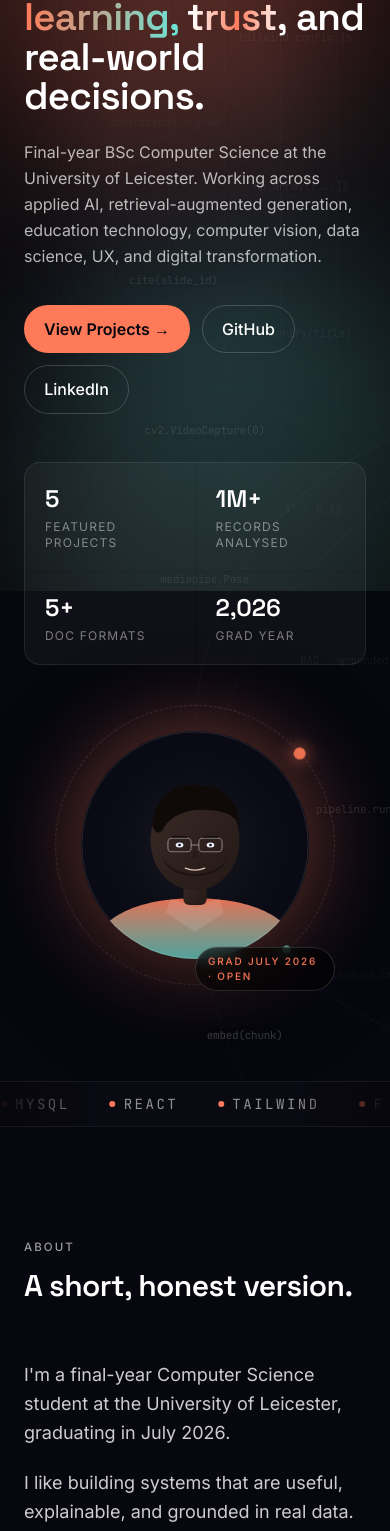
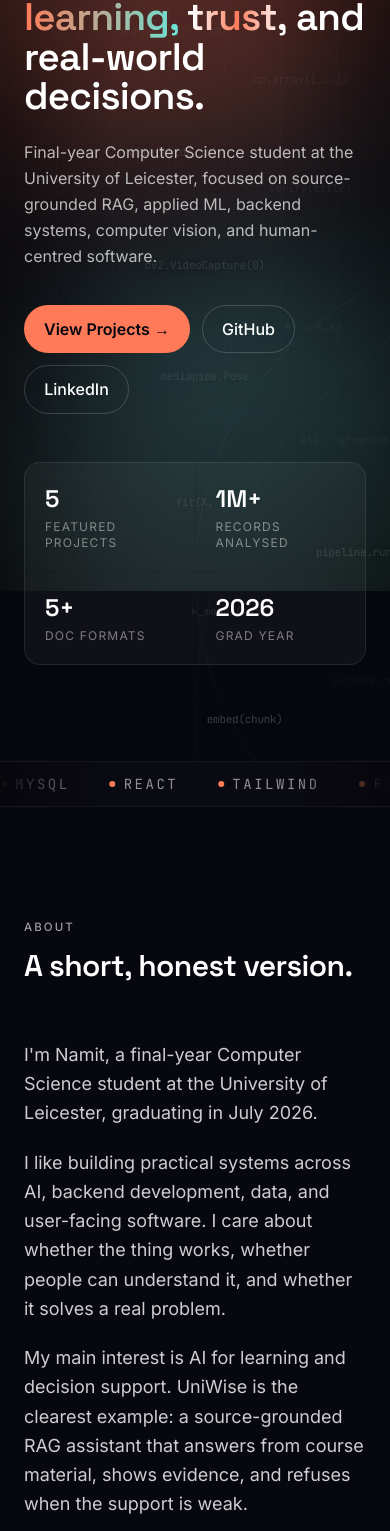
Before and after one commit to namitzz/Namit.portfolio, a React (Vite) app: page / in a window 390 px wide. Shown: the part 253-1784 px from the top of the page. Built offline with nearby package versions, Linux system fonts and the light colour scheme.

Commit message:
correcting mistakes

```diff
--- a/src/App.jsx
+++ b/src/App.jsx
@@ -36,7 +36,7 @@ const accentLabels = {
   vision: 'Computer Vision',
   cloud: 'Brand · Frontend',
   crime: 'Data Science',
-  course: 'Spring Boot · Gamified',
+  course: 'Spring Boot · MySQL',
 }
 
 const marqueeItems = [
--- a/src/components/Avatar.jsx
+++ /dev/null
@@ -1,148 +0,0 @@
-import { motion } from 'framer-motion'
-
-/**
- * Stylised SVG portrait — a low-poly geometric headshot. Avoids needing a
- * real photo while still anchoring the hero with a "person" focal point.
- *
- * Pure SVG, theme-aware via CSS vars. Includes orbit ring + pulse.
- */
-export default function Avatar() {
-  return (
-    <div className="relative h-[280px] w-[280px] md:h-[340px] md:w-[340px]">
-      {/* Orbit ring */}
-      <motion.div
-        className="absolute inset-0 rounded-full"
-        style={{
-          border: '1px dashed rgba(255,255,255,0.15)',
-        }}
-        animate={{ rotate: 360 }}
-        transition={{ duration: 50, repeat: Infinity, ease: 'linear' }}
-      >
-        <span
-          className="absolute -top-1.5 left-1/2 h-3 w-3 -translate-x-1/2 rounded-full"
-          style={{ background: 'var(--accent)', boxShadow: '0 0 16px var(--accent)' }}
-        />
-        <span
-          className="absolute top-1/2 -right-1 h-2 w-2 -translate-y-1/2 rounded-full"
-          style={{ background: 'var(--accent-2)' }}
-        />
-      </motion.div>
-
-      {/* Inner glow */}
-      <div
-        className="absolute inset-6 rounded-full opacity-50 blur-2xl"
-        style={{ background: 'var(--accent)' }}
-      />
-
-      {/* Portrait */}
-      <motion.svg
-        viewBox="0 0 240 240"
-        className="absolute inset-6 h-[calc(100%-48px)] w-[calc(100%-48px)] drop-shadow-[0_20px_60px_rgba(0,0,0,0.45)]"
-        initial={{ opacity: 0, scale: 0.9 }}
-        animate={{ opacity: 1, scale: 1 }}
-        transition={{ duration: 0.9, ease: [0.22, 1, 0.36, 1] }}
-      >
-        <defs>
-          <linearGradient id="avSkin" x1="0" y1="0" x2="1" y2="1">
-            <stop offset="0%" stopColor="#3a2a26" />
-            <stop offset="100%" stopColor="#231915" />
-          </linearGradient>
-          <linearGradient id="avShirt" x1="0" y1="0" x2="0" y2="1">
-            <stop offset="0%" stopColor="var(--accent)" stopOpacity="0.9" />
-            <stop offset="100%" stopColor="var(--accent-2)" stopOpacity="0.7" />
-          </linearGradient>
-          <radialGradient id="avBg" cx="0.5" cy="0.5" r="0.5">
-            <stop offset="0%" stopColor="rgba(255,255,255,0.08)" />
-            <stop offset="100%" stopColor="rgba(0,0,0,0.0)" />
-          </radialGradient>
-          <clipPath id="avClip">
-            <circle cx="120" cy="120" r="118" />
-          </clipPath>
-        </defs>
-
-        {/* Background plate */}
-        <circle cx="120" cy="120" r="118" fill="#0a0a14" />
-        <circle cx="120" cy="120" r="118" fill="url(#avBg)" />
-
-        <g clipPath="url(#avClip)">
-          {/* Shoulders / shirt */}
-          <path
-            d="M 12 240 C 12 195, 60 175, 120 175 C 180 175, 228 195, 228 240 Z"
-            fill="url(#avShirt)"
-          />
-          {/* Collar */}
-          <path
-            d="M 90 190 L 120 210 L 150 190 L 145 175 L 120 185 L 95 175 Z"
-            fill="rgba(255,255,255,0.10)"
-          />
-          {/* Neck */}
-          <rect x="108" y="150" width="24" height="32" rx="6" fill="url(#avSkin)" />
-          {/* Head */}
-          <ellipse cx="120" cy="115" rx="46" ry="52" fill="url(#avSkin)" />
-          {/* Hair */}
-          <path
-            d="M 76 100 C 78 70, 100 56, 120 58 C 144 56, 168 72, 166 104 C 166 92, 152 84, 134 84 C 116 82, 96 88, 88 102 C 84 110, 78 108, 76 100 Z"
-            fill="#0f0a08"
-          />
-          {/* Beard hint */}
-          <path
-            d="M 86 132 C 96 156, 144 156, 154 132 C 150 144, 140 152, 120 152 C 100 152, 90 144, 86 132 Z"
-            fill="#1a120f"
-            opacity="0.85"
-          />
-          {/* Eyes */}
-          <ellipse cx="104" cy="120" rx="4" ry="2.6" fill="#eef2ff" />
-          <ellipse cx="136" cy="120" rx="4" ry="2.6" fill="#eef2ff" />
-          <circle cx="104" cy="120" r="1.4" fill="#0a0a14" />
-          <circle cx="136" cy="120" r="1.4" fill="#0a0a14" />
-          {/* Brows */}
-          <rect x="96" y="111" width="16" height="2" rx="1" fill="#0f0a08" />
-          <rect x="128" y="111" width="16" height="2" rx="1" fill="#0f0a08" />
-          {/* Nose */}
-          <path
-            d="M 120 122 L 116 134 L 124 134 Z"
-            fill="rgba(0,0,0,0.18)"
-          />
-          {/* Mouth */}
-          <path
-            d="M 110 144 Q 120 148 130 144"
-            stroke="#e0c7b8"
-            strokeWidth="1.4"
-            fill="none"
-            strokeLinecap="round"
-          />
-          {/* Glasses (subtle, optional academic vibe) */}
-          <g
-            stroke="rgba(255,255,255,0.55)"
-            strokeWidth="1.2"
-            fill="none"
-            opacity="0.75"
-          >
-            <rect x="92" y="113" width="24" height="14" rx="4" />
-            <rect x="124" y="113" width="24" height="14" rx="4" />
-            <line x1="116" y1="120" x2="124" y2="120" />
-          </g>
-        </g>
-
-        {/* Outer ring */}
-        <circle
-          cx="120"
-          cy="120"
-          r="117"
-          fill="none"
-          stroke="rgba(255,255,255,0.12)"
-        />
-      </motion.svg>
-
-      {/* Floating chip — "available" */}
-      <motion.div
-        className="absolute -bottom-2 left-1/2 -translate-x-1/2 rounded-full border border-white/15 bg-black/60 px-3 py-1.5 text-[10px] font-medium uppercase tracking-[0.18em] backdrop-blur"
-        style={{ color: 'var(--accent)' }}
-        animate={{ y: [0, -4, 0] }}
-        transition={{ duration: 3, repeat: Infinity, ease: 'easeInOut' }}
-      >
-        Grad July 2026 · Open
-      </motion.div>
-    </div>
-  )
-}
--- a/src/components/CountUp.jsx
+++ b/src/components/CountUp.jsx
@@ -18,16 +18,21 @@ export default function CountUp({
   prefix = '',
   suffix = '',
   decimals = 0,
+  plain = false,
   className = '',
 }) {
   const ref = useRef(null)
   const inView = useInView(ref, { once: true, amount: 0.4 })
   const mv = useMotionValue(from)
-  const display = useTransform(mv, (v) =>
-    prefix +
-    (decimals ? v.toFixed(decimals) : Math.round(v).toLocaleString()) +
-    suffix,
-  )
+  const display = useTransform(mv, (v) => {
+    const rounded = Math.round(v)
+    const formatted = decimals
+      ? v.toFixed(decimals)
+      : plain
+        ? String(rounded)
+        : rounded.toLocaleString()
+    return prefix + formatted + suffix
+  })
 
   useEffect(() => {
     if (!inView) return
--- a/src/components/Hero.jsx
+++ b/src/components/Hero.jsx
@@ -1,6 +1,5 @@
 import { motion } from 'framer-motion'
 import { profile } from '../data/content'
-import Avatar from './Avatar'
 import HeroBackdrop from './HeroBackdrop'
 import FloatingCards from './FloatingCards'
 import CountUp from './CountUp'
@@ -21,9 +20,9 @@ export default function Hero() {
       <HeroBackdrop />
       <FloatingCards />
 
-      <div className="relative mx-auto grid w-full max-w-7xl items-center gap-10 md:grid-cols-12">
-        {/* Left: copy */}
-        <div className="md:col-span-7">
+      <div className="relative mx-auto flex w-full max-w-7xl items-center">
+        {/* Copy column (full width now that the avatar is gone) */}
+        <div className="w-full">
           <motion.div
             initial={{ opacity: 0, y: 18 }}
             animate={{ opacity: 1, y: 0 }}
@@ -57,10 +56,7 @@ export default function Hero() {
             transition={{ duration: 0.8, delay: 0.45 }}
             className="mt-6 max-w-2xl text-base leading-relaxed text-white/70 md:text-lg"
           >
-            Final-year BSc Computer Science at the University of Leicester.
-            Working across applied AI, retrieval-augmented generation, education
-            technology, computer vision, data science, UX, and digital
-            transformation.
+            {profile.subheadline}
           </motion.p>
 
           <motion.div
@@ -110,14 +106,10 @@ export default function Hero() {
             <Stat to={5} suffix="" label="featured projects" />
             <Stat to={1} suffix="M+" label="records analysed" />
             <Stat to={5} suffix="+" label="doc formats" />
-            <Stat to={2026} label="grad year" />
+            <Stat to={2026} label="grad year" plain />
           </motion.div>
         </div>
 
-        {/* Right: avatar */}
-        <div className="flex items-center justify-center md:col-span-5 md:justify-end">
-          <Avatar />
-        </div>
       </div>
 
       {/* Scroll hint */}
@@ -186,11 +178,11 @@ function ShimmerWord({ text, delay = 0 }) {
   )
 }
 
-function Stat({ to, label, suffix = '', decimals = 0 }) {
+function Stat({ to, label, suffix = '', decimals = 0, plain = false }) {
   return (
     <div className="bg-white/[0.02] p-5">
       <div className="font-display text-2xl font-semibold">
-        <CountUp to={to} suffix={suffix} decimals={decimals} />
+        <CountUp to={to} suffix={suffix} decimals={decimals} plain={plain} />
       </div>
       <div className="mt-1 text-xs uppercase tracking-widest text-white/45">
         {label}
--- a/src/components/WorkIntro.jsx
+++ b/src/components/WorkIntro.jsx
@@ -14,12 +14,12 @@ export default function WorkIntro() {
           <div>
             <p className="eyebrow">Featured work</p>
             <h2 className="section-title mt-3 max-w-3xl text-3xl font-semibold leading-tight md:text-5xl">
-              Five projects. Each one takes over the page.
+              Selected projects across AI, backend systems, data, and product design.
             </h2>
           </div>
           <p className="max-w-md text-sm text-white/55">
-            Scroll through. The background, accents, and mockups shift to match
-            the project you’re looking at.
+            Each section has its own visual style, but the focus is on what I
+            built, why it mattered, and what I learned.
           </p>
         </motion.div>
       </div>
--- a/src/data/content.js
+++ b/src/data/content.js
@@ -19,11 +19,11 @@ export const profile = {
   headline:
     'I build practical AI and software systems that help people learn, decide, and work better.',
   subheadline:
-    'Working across applied AI, retrieval-augmented generation, education technology, computer vision, data science, UX, and digital transformation.',
+    'Final-year Computer Science student at the University of Leicester, focused on source-grounded RAG, applied ML, backend systems, computer vision, and human-centred software.',
   about: [
-    "I'm a final-year Computer Science student at the University of Leicester, graduating in July 2026.",
-    'I like building systems that are useful, explainable, and grounded in real data. My main interest is AI for learning and decision support, especially systems that help people understand things better instead of just giving quick answers.',
-    'Most of what I build follows the same idea: lean on real evidence, show your working, and refuse to pretend when the data is not there. The projects below are the clearest examples.',
+    "I'm Namit, a final-year Computer Science student at the University of Leicester, graduating in July 2026.",
+    'I like building practical systems across AI, backend development, data, and user-facing software. I care about whether the thing works, whether people can understand it, and whether it solves a real problem.',
+    'My main interest is AI for learning and decision support. UniWise is the clearest example: a source-grounded RAG assistant that answers from course material, shows evidence, and refuses when the support is weak.',
   ],
 }
 
@@ -36,9 +36,9 @@ export const projects = [
     tagline:
       'A source-grounded RAG assistant for higher education, built as my final-year dissertation prototype.',
     problem:
-      'University students rely on lecture material that is fragmented across PDFs, slides, and notes. General-purpose LLMs can answer confidently from training data, even when the answer is not based on what the lecturer taught, which actively damages how students learn.',
+      'University students rely on lecture material that is fragmented across PDFs, slides, and notes. General-purpose LLMs can answer confidently from training data, even when the answer is not based on what the lecturer taught, which can make it harder for students to judge whether an answer is actually grounded in their module material.',
     solution:
-      'UniWise restricts answers to lecture-only context. Every claim is retrieved from the course corpus, reranked, and cited inline. Below a confidence threshold the assistant refuses to answer instead of hallucinating, and routes the student to office hours.',
+      'UniWise restricts answers to lecture-only context. Every claim is retrieved from the course corpus, reranked, and cited inline. Below a confidence threshold the assistant refuses to answer instead of hallucinating, and points the student back to supported material or appropriate academic support.',
     stack: [
       'FastAPI',
       'Streamlit',
@@ -108,12 +108,13 @@ export const projects = [
     tagline:
       'A frontend and brand website for a Srinagar-based real estate brand, powered by Google Sheets and Drive so listings can be updated without redeploying.',
     problem:
-      'A property brand built on local knowledge (verified titles, on-ground support, neighbourhood-level relationships in J&K) had no online presence that signalled any of that. Generic listing templates would have flattened the exact things that make the business trustworthy, and the team needed to update listings themselves without touching code.',
+      'A property brand built on local knowledge (verified titles, on-ground support, neighbourhood-level relationships in J&K) had no online presence that signalled any of that. Generic listing templates would have flattened the things that make the business trustworthy, and the team needed to update listings themselves without touching code.',
     solution:
       'A calm, premium site built around three signals buyers actually care about in this market: verified titles, local presence, and curated listings. Properties, project pages, and images live in Google Sheets and Google Drive, fetched via API and revalidated on a short ISR cache so the team can update listings without a deploy.',
     stack: [
-      'Next.js 14',
-      'React',
+      'Next.js 15',
+      'React 19',
+      'TypeScript',
       'Tailwind CSS',
       'Google Sheets API',
       'Google Drive API',
@@ -129,7 +130,7 @@ export const projects = [
       'Fully responsive, since most traffic for this market is on mobile.',
     ],
     impact:
-      'Design is a research discipline first. The brief was J&K property buyer psychology, not page templates, and the brand promise had to survive being scrolled past in three seconds.',
+      'This project pushed me beyond just building pages. I had to think about content management, client workflows, mobile layout, and how non-technical users would keep the site updated. The brief was local property buyer needs, not page templates.',
     cta: {
       caseStudy: null,
       // Repository is private, so the GitHub button is omitted.
@@ -171,11 +172,11 @@ export const projects = [
     index: '05',
     title: 'Course Companion Web App',
     tagline:
-      'A Spring Boot and MySQL coursework project: a gamified study companion with course search, XP, streaks, badges, flashcards, and a grade tracker.',
+      'A Spring Boot and MySQL coursework project for managing and searching course-related content.',
     problem:
-      'Course information can become difficult to browse when it is spread across separate pages, datasets, or system views, and students often lose momentum without a sense of progress. This project focused on building a structured web app where course-related data could be stored, searched, and managed, with light gamification on top to keep students engaged.',
+      'Course-related information can become difficult to manage when it is spread across separate views, datasets, and backend logic. The project focused on creating a structured system for storing, searching, and managing course content.',
     solution:
-      'Built as a group coursework project, the app uses a Spring Boot backend with MySQL for persistent storage, Spring Security for auth, Thymeleaf for server-rendered pages, and REST-style routes for application logic. A preloaded dataset supports testing search and badge-related features. I contributed to backend design, database integration, debugging, testing, and team integration.',
+      'Built as a group coursework project, the app uses a Spring Boot backend with MySQL for persistent storage, Spring Security for authentication support, Thymeleaf for server-rendered pages, and REST-style routes for application logic. A preloaded dataset supports testing search and badge-related behaviour. I contributed to backend design, database integration, debugging, testing, and team integration.',
     stack: [
       'Java',
       'Spring Boot',
@@ -187,18 +188,17 @@ export const projects = [
       'JUnit',
     ],
     features: [
-      'Spring Boot backend with REST controllers and service layer.',
-      'MySQL database integration for persistent course, user, and progress data.',
-      'Course search and filtering across the catalogue.',
-      'Gamification layer: XP, levels, streaks, badges, and a leaderboard.',
-      'Flashcards, deadlines, goals, and a grade tracker for study planning.',
-      'Spring Security login and registration with profile management.',
-      'Preloaded dataset for testing search and badge behaviour.',
-      'JUnit test suites and local deployment through localhost.',
+      'Spring Boot backend for application logic and request handling.',
+      'MySQL database integration for persistent course data.',
+      'Structured course management entities.',
+      'Search functionality for discovering courses and content.',
+      'Spring Security and Thymeleaf support in the backend stack.',
+      'Preloaded dataset for testing search and badge-related behaviour.',
+      'JUnit testing and local deployment through localhost.',
       'Collaborative group development with shared debugging and integration work.',
     ],
     impact:
-      'This project helped me become more comfortable with Java backend development, database-backed applications, REST-style architecture, Spring Security, and working inside a shared codebase.',
+      'This project helped me become more confident with Java backend development, database-backed applications, REST-style architecture, Spring Security, and working inside a shared codebase.',
     cta: {
       caseStudy: null,
       github: 'https://github.com/namitzz/Course-Companion-Web-App-',
```
Also changed, not shown: src/components/mockups/CourseCompanionMock.jsx (+35 -76 lines), 1 other file (tests, documents, lock files or other folders).
